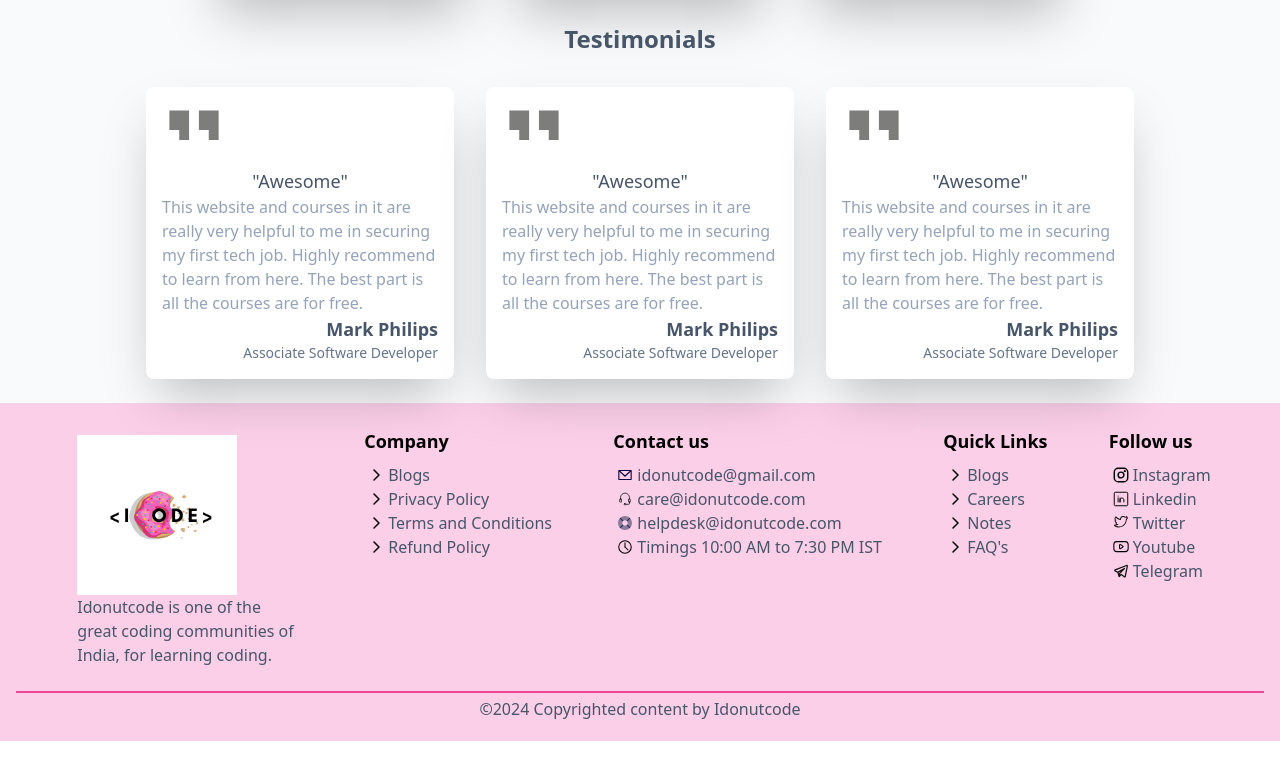
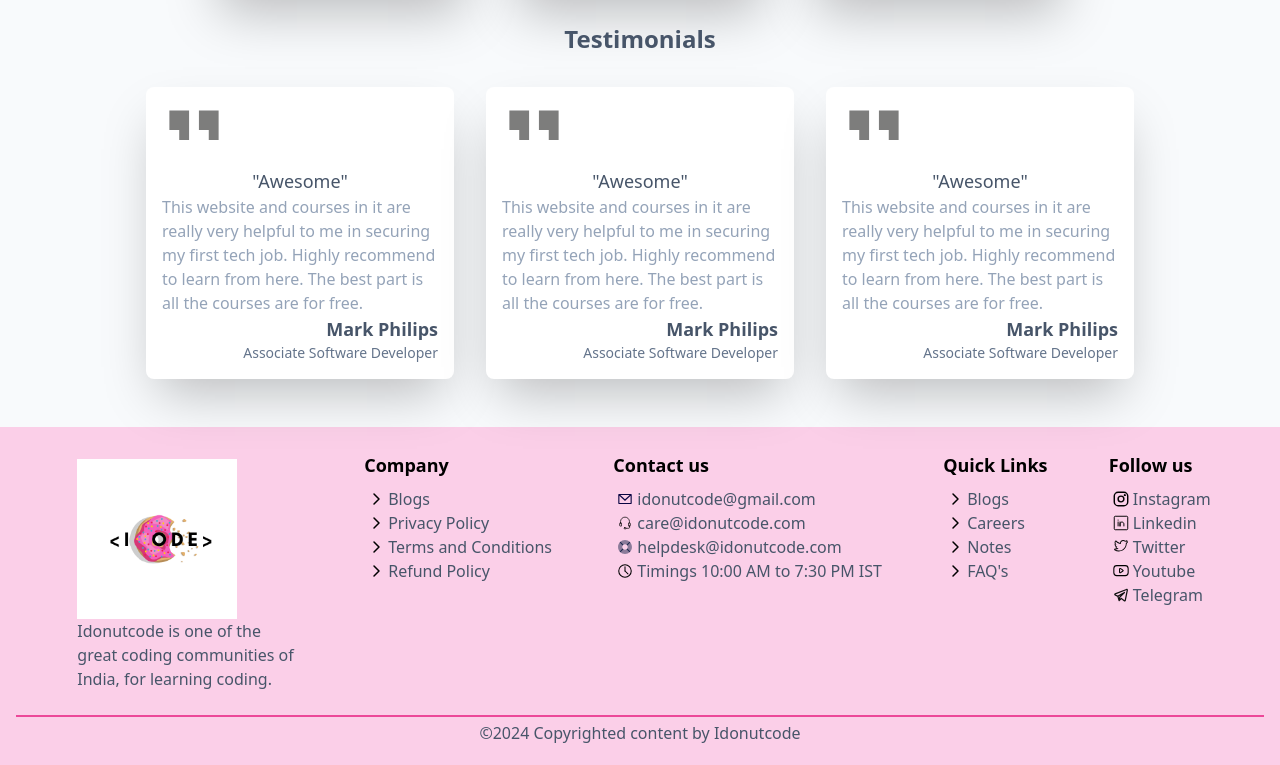
Before and after one commit to codewithcherry/Idonutcode_website_vite, a React (Vite) app: page / in a window 1280 px wide. Shown: the part 1061-1826 px from the top of the page. Before the commit the page ends 1802 px from the top, so only its background shows below. Built offline with nearby package versions, Linux system fonts and the light colour scheme; no server answers.

Commit message:
fix the margin issues in footer components

```diff
--- a/src/Components/Home/Footer.jsx
+++ b/src/Components/Home/Footer.jsx
@@ -3,7 +3,7 @@ import BrandLogo  from './BrandLogo.png'
 
 const Footer = () => {
   return (
-    <div className='bg-pink-200 p-4 text-slate-600'>
+    <div className='bg-pink-200 p-4 text-slate-600 mt-10'>
       <div className='flex justify-evenly items-top'>
         <div className='w-1/5'>
             <div className='grid grid-cols-1  m-2 p-2 '>
```
